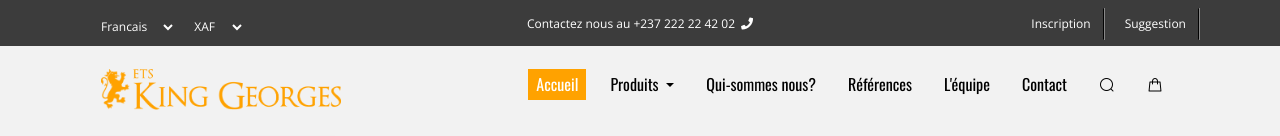
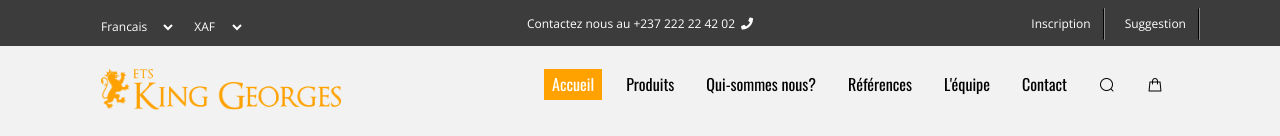
Before and after one commit to blvck237/kingeorges, a Vue app: page /#/home in a window 1280 px wide. Shown: the top 136 px of the page. Built offline with nearby package versions, Linux system fonts and the light colour scheme; no server answers; the database is empty; what vuefire would draw is missing.

Commit message:
:sparkles: Product navigatin

```diff
--- a/src/components/Navigation/Navigation.vue
+++ b/src/components/Navigation/Navigation.vue
@@ -11,29 +11,20 @@
               <router-link tag="a" class="nav-link" to="/home">Accueil</router-link>
             </li>
 
-            <li class="nav-item dropdown">
-              <a class="nav-link dropdown-toggle" href="#" id="navbarDropdown" role="button" data-toggle="dropdown" aria-haspopup="true"
-                aria-expanded="false">
-                Produits
-              </a>
-              <div class="dropdown-menu" aria-labelledby="navbarDropdown">
-                <router-link tag="li" to="/products">Imprimerie</router-link>
-                <router-link tag="li" to="/products">Serigraphie Moderne</router-link>
-                <router-link tag="li" to="/products">Broderie</router-link>
-                <router-link tag="li" to="/products">Impression numerique</router-link>
-              </div>
+            <li class="nav-item">
+              <router-link tag="a" class="nav-link" to="/products">Produits</router-link>
             </li>
             <li class="nav-item">
-                <router-link tag="a" class="nav-link" to="/about">Qui-sommes nous?</router-link>
+              <router-link tag="a" class="nav-link" to="/about">Qui-sommes nous?</router-link>
             </li>
             <li class="nav-item">
-                 <router-link tag="a" class="nav-link" to="/reference">Références</router-link>
+              <router-link tag="a" class="nav-link" to="/reference">Références</router-link>
             </li>
             <li class="nav-item">
-                 <router-link tag="a" class="nav-link" to="/team">L'équipe</router-link>
+              <router-link tag="a" class="nav-link" to="/team">L'équipe</router-link>
             </li>
             <li class="nav-item">
-                 <router-link tag="a" class="nav-link" to="/contact">Contact</router-link>
+              <router-link tag="a" class="nav-link" to="/contact">Contact</router-link>
             </li>
             <li class="nav-item">
               <a class="nav-link " href="#">
@@ -58,5 +49,5 @@
 </template>
 
 <style scoped>
-@import "./Navigation.scss";
+  @import "./Navigation.scss";
 </style>
```
